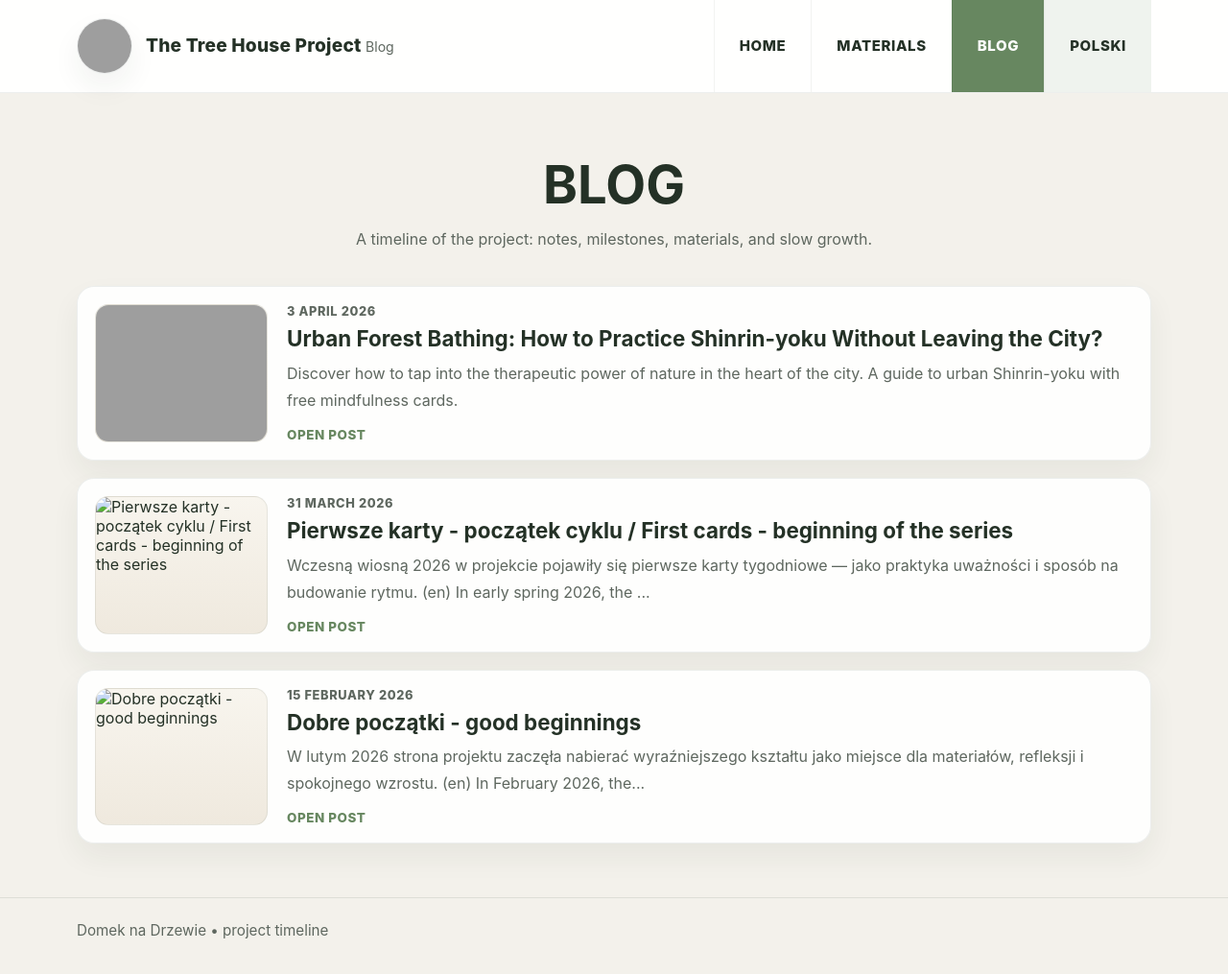
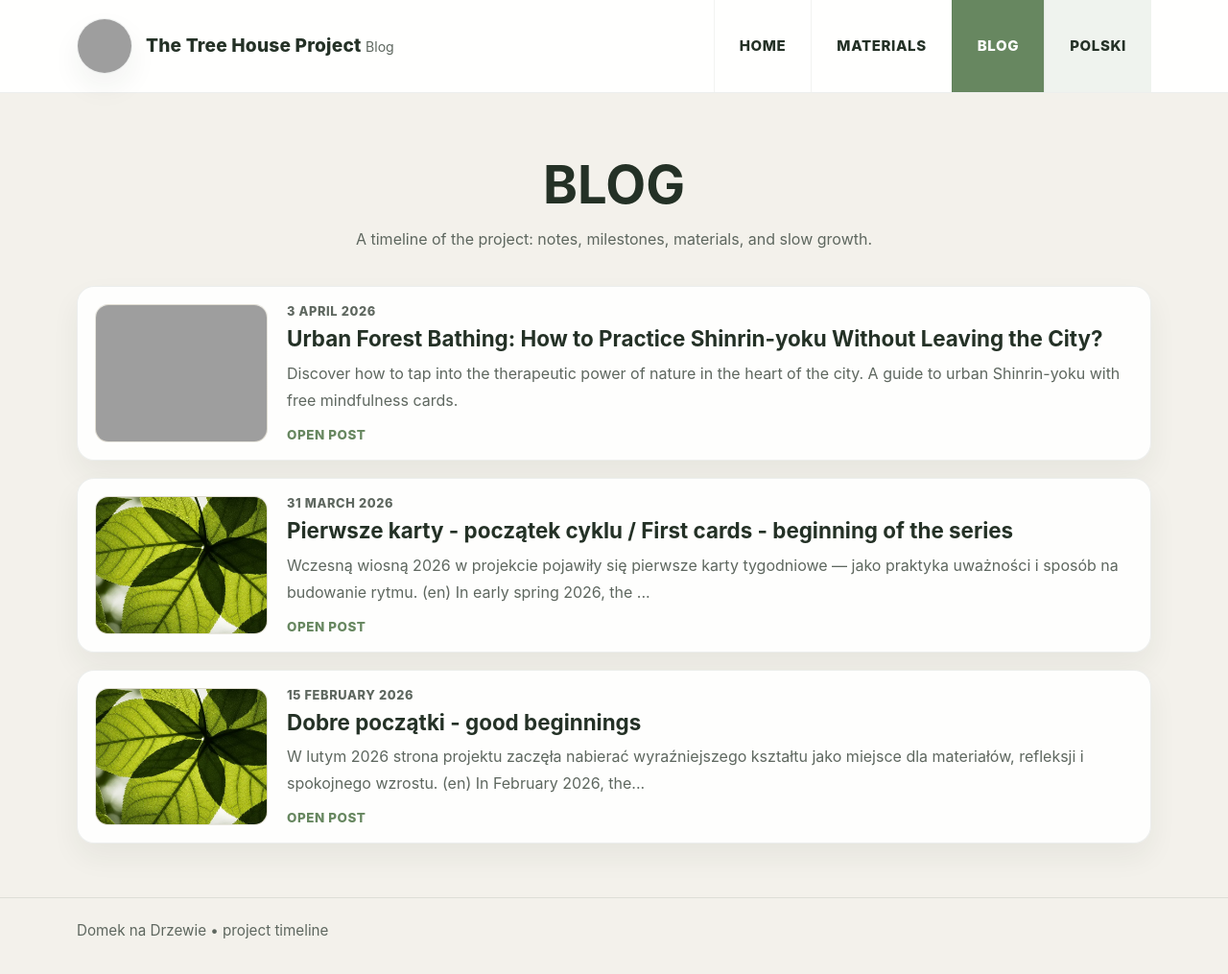
Before and after one commit to akonkia/domeknadrzewie, a Jekyll site: the page built from blog/en/index.html, in a window 1280 px wide and 1015 px high. Shown: the whole window at 96% size. Built offline with Jekyll 4.4.1, drawn with Linux system fonts in a browser that asks for light colours; grey boxes are pictures that could not be loaded.

Commit message:
Update index.html

```diff
--- a/blog/en/index.html
+++ b/blog/en/index.html
@@ -20,7 +20,7 @@ permalink: /blog/en/
     {% assign filtered_posts = site.posts | where: "lang", "en" %}
 
     {% for post in filtered_posts %}
-      {% assign thumb_image = post.cover | default: default_cover %}
+      {% assign thumb_image = post.cover | default: site.default_cover %}
       {% assign thumb_alt = post.cover_alt | default: post.title %}
 
       <a class="post-link" href="{{ post.url | relative_url }}">
```
